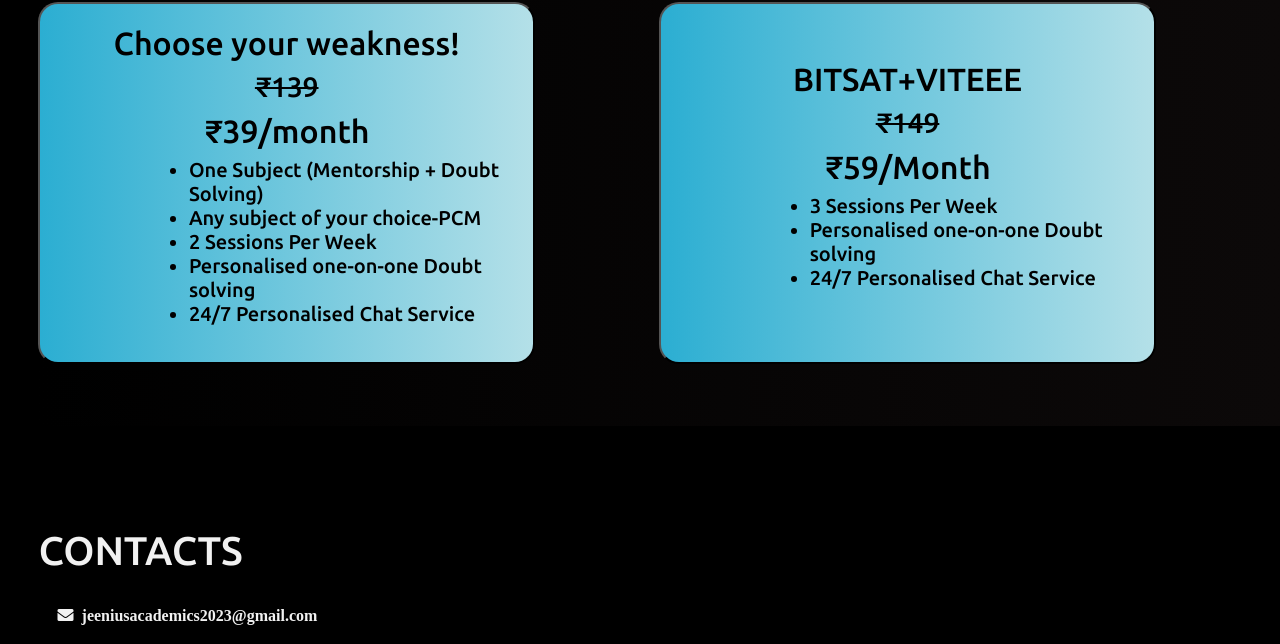
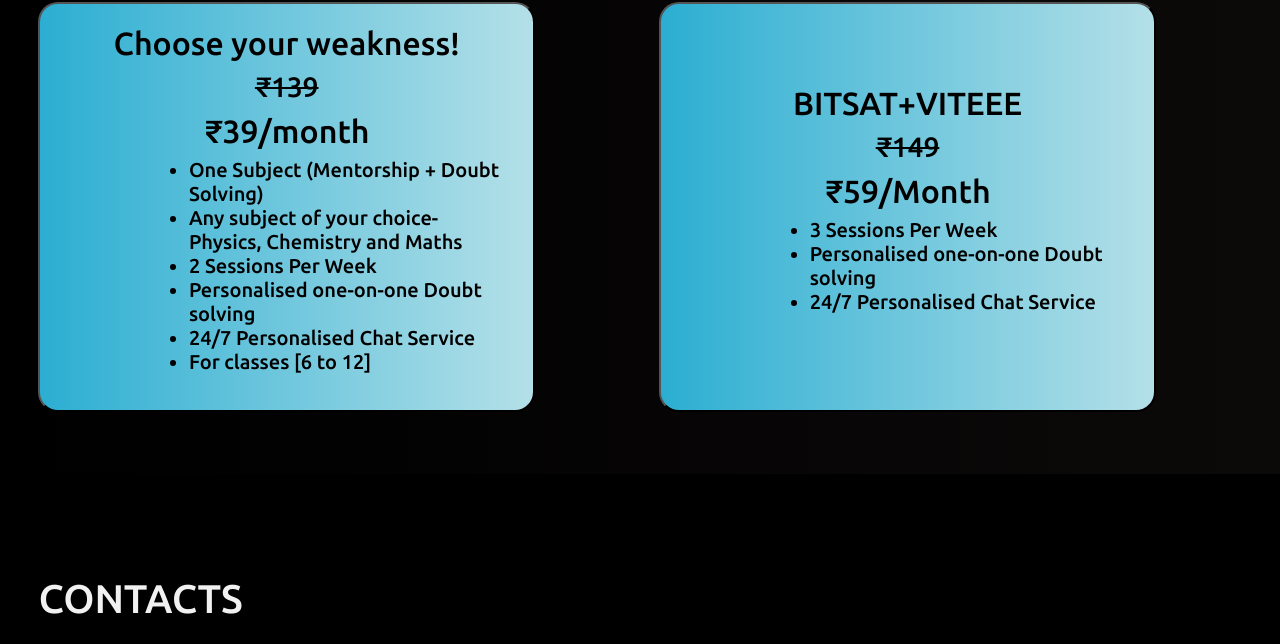
Before and after one commit to codegeek03/JEEnius, a plain HTML site: page index.html in a window 1280 px wide. Shown: the part 5479-6123 px from the top of the page. Drawn offline with nearby package versions, Linux system fonts and the light colour scheme.

Commit message:
Update index.html

```diff
--- a/index.html
+++ b/index.html
@@ -230,6 +230,7 @@
                                 <li>3 Sessions Per Week</li>
                                 <li>Personalised one-on-one Doubt solving</li>
                                 <li>24/7 Personalised Chat Service</li>
+
                             </ul>
                         </h5>
                     </button>
@@ -288,10 +289,12 @@
                         <h5 style="text-align: left;margin-left:20%;">
                             <ul>
                                 <li>One Subject (Mentorship + Doubt Solving)</li>
-                                <li>Any subject of your choice-PCM</li>
+                                <li>Any subject of your choice-<br>
+                                Physics, Chemistry and Maths</li>
                                 <li>2 Sessions Per Week</li>
                                 <li>Personalised one-on-one Doubt solving</li>
                                 <li>24/7 Personalised Chat Service</li>
+                                <li>For classes [6 to 12]</li>
                             </ul>
                         </h5>
                     </button>
```
